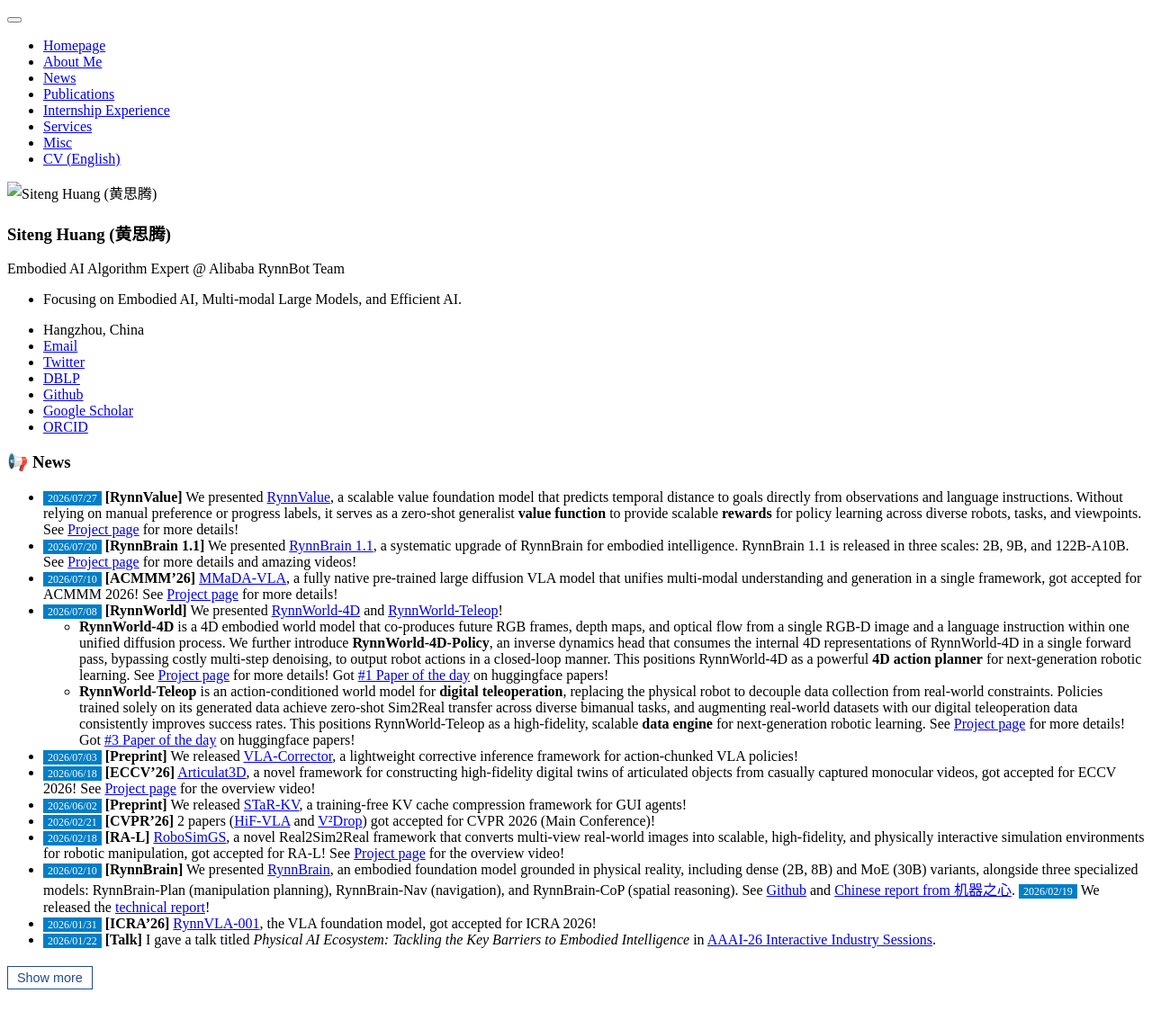
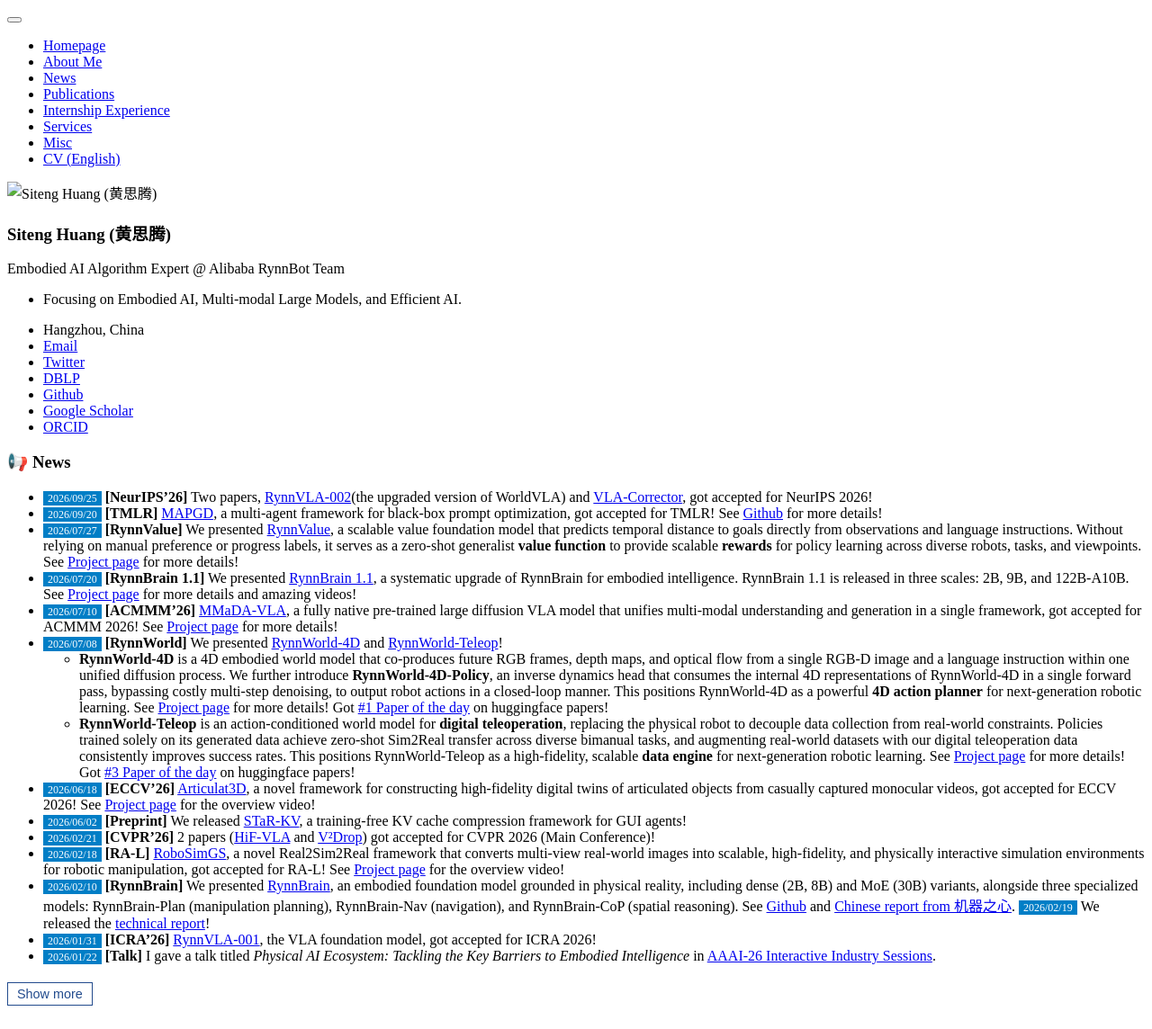
Before and after one commit to bighuang624/bighuang624.github.io, a Jekyll site: the page built from _pages/includes/news.md, in a window 1280 px wide. Shown: the whole page at 90% size. Built offline with Jekyll 4.4.1, drawn with Linux system fonts in a browser that asks for light colours; our own code applies the rules of GitHub Pages for plain Markdown files.

Commit message:
add NeurIPS'26

```diff
--- a/_pages/includes/news.md
+++ b/_pages/includes/news.md
@@ -26,13 +26,15 @@
 }
 </style>
 
+* <span style="font-size:12px;color:#FFFFFF;background-color:#007ec6;padding:1px 5px 1.5px 5px;">2026/09/25</span> **[NeurIPS'26]** Two papers, [RynnVLA-002](https://arxiv.org/abs/2511.17502)(the upgraded version of WorldVLA) and [VLA-Corrector](https://arxiv.org/abs/2607.01804), got accepted for NeurIPS 2026!
+* <span style="font-size:12px;color:#FFFFFF;background-color:#007ec6;padding:1px 5px 1.5px 5px;">2026/09/20</span> **[TMLR]** [MAPGD](https://arxiv.org/abs/2509.11361), a multi-agent framework for black-box prompt optimization, got accepted for TMLR! See [Github](https://github.com/kawhiiiileo/MAPGD) for more details!
 * <span style="font-size:12px;color:#FFFFFF;background-color:#007ec6;padding:1px 5px 1.5px 5px;">2026/07/27</span> **[RynnValue]** We presented [RynnValue](https://arxiv.org/abs/2608.09853), a scalable value foundation model that predicts temporal distance to goals directly from observations and language instructions. Without relying on manual preference or progress labels, it serves as a zero-shot generalist **value function** to provide scalable **rewards** for policy learning across diverse robots, tasks, and viewpoints. See [Project page](https://alibaba-damo-academy.github.io/RynnValue.github.io/) for more details!
 * <span style="font-size:12px;color:#FFFFFF;background-color:#007ec6;padding:1px 5px 1.5px 5px;">2026/07/20</span> **[RynnBrain 1.1]** We presented [RynnBrain 1.1](https://arxiv.org/abs/2607.17977), a systematic upgrade of RynnBrain for embodied intelligence. RynnBrain 1.1 is released in three scales: 2B, 9B, and 122B-A10B. See [Project page](https://alibaba-damo-academy.github.io/RynnBrain) for more details and amazing videos!
 * <span style="font-size:12px;color:#FFFFFF;background-color:#007ec6;padding:1px 5px 1.5px 5px;">2026/07/10</span> **[ACMMM'26]** [MMaDA-VLA](https://arxiv.org/abs/2603.25406), a fully native pre-trained large diffusion VLA model that unifies multi-modal understanding and generation in a single framework, got accepted for ACMMM 2026! See [Project page](https://yliu-cs.github.io/MMaDA-VLA/) for more details!
 * <span style="font-size:12px;color:#FFFFFF;background-color:#007ec6;padding:1px 5px 1.5px 5px;">2026/07/08</span> **[RynnWorld]** We presented [RynnWorld-4D](https://arxiv.org/abs/2607.06559) and [RynnWorld-Teleop](https://arxiv.org/abs/2607.06558)!
   * **RynnWorld-4D** is a 4D embodied world model that co-produces future RGB frames, depth maps, and optical flow from a single RGB-D image and a language instruction within one unified diffusion process. We further introduce **RynnWorld-4D-Policy**, an inverse dynamics head that consumes the internal 4D representations of RynnWorld-4D in a single forward pass, bypassing costly multi-step denoising, to output robot actions in a closed-loop manner. This positions RynnWorld-4D as a powerful **4D action planner** for next-generation robotic learning. See [Project page](https://alibaba-damo-academy.github.io/RynnWorld-4D.github.io) for more details! Got [#1 Paper of the day](https://huggingface.co/papers/2607.06559) on huggingface papers!
   * **RynnWorld-Teleop** is an action-conditioned world model for **digital teleoperation**, replacing the physical robot to decouple data collection from real-world constraints. Policies trained solely on its generated data achieve zero-shot Sim2Real transfer across diverse bimanual tasks, and augmenting real-world datasets with our digital teleoperation data consistently improves success rates. This positions RynnWorld-Teleop as a high-fidelity, scalable **data engine** for next-generation robotic learning. See [Project page](https://alibaba-damo-academy.github.io/RynnWorld-Teleop.github.io) for more details! Got [#3 Paper of the day](https://huggingface.co/papers/2607.06558) on huggingface papers!
-* <span style="font-size:12px;color:#FFFFFF;background-color:#007ec6;padding:1px 5px 1.5px 5px;">2026/07/03</span> **[Preprint]** We released [VLA-Corrector](https://arxiv.org/abs/2607.01804), a lightweight corrective inference framework for action-chunked VLA policies!
+<!-- * <span style="font-size:12px;color:#FFFFFF;background-color:#007ec6;padding:1px 5px 1.5px 5px;">2026/07/03</span> **[Preprint]** We released [VLA-Corrector](https://arxiv.org/abs/2607.01804), a lightweight corrective inference framework for action-chunked VLA policies! -->
 * <span style="font-size:12px;color:#FFFFFF;background-color:#007ec6;padding:1px 5px 1.5px 5px;">2026/06/18</span> **[ECCV'26]** [Articulat3D](https://arxiv.org/abs/2603.11606), a novel framework for constructing high-fidelity digital twins of articulated objects from casually captured monocular videos, got accepted for ECCV 2026! See [Project page](https://maxwell-zhao.github.io/Articulat3D/) for the overview video!
 * <span style="font-size:12px;color:#FFFFFF;background-color:#007ec6;padding:1px 5px 1.5px 5px;">2026/06/02</span> **[Preprint]** We released [STaR-KV](https://arxiv.org/abs/2606.01790), a training-free KV cache compression framework for GUI agents!
 * <span style="font-size:12px;color:#FFFFFF;background-color:#007ec6;padding:1px 5px 1.5px 5px;">2026/02/21</span> **[CVPR'26]** 2 papers ([HiF-VLA](https://arxiv.org/abs/2512.09928) and [V²Drop](https://arxiv.org/abs/2509.01552)) got accepted for CVPR 2026 (Main Conference)!
```
Also changed, not shown: _pages/includes/pub_short.md (+7 -7 lines), _pages/includes/services.md (+1 -1 lines).
